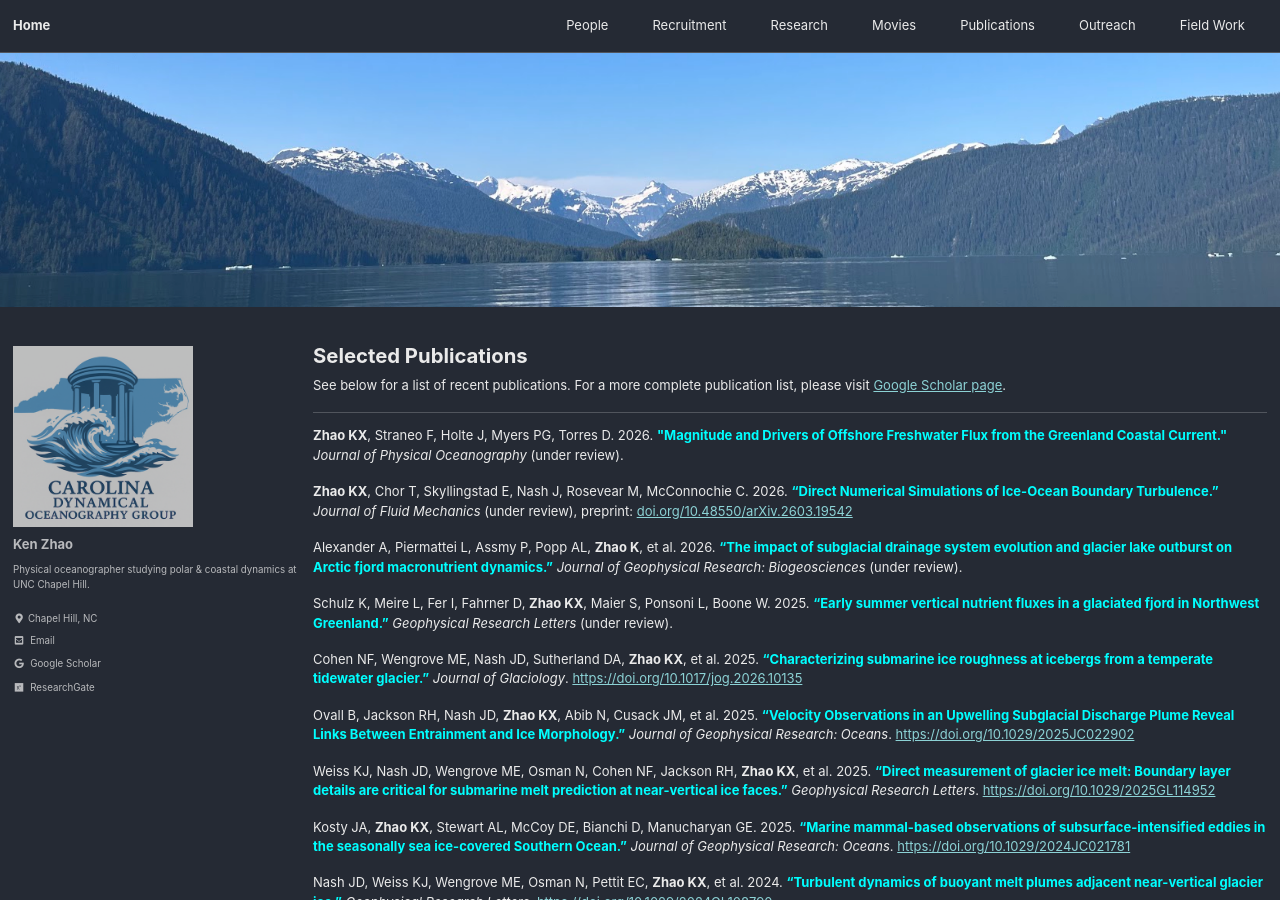
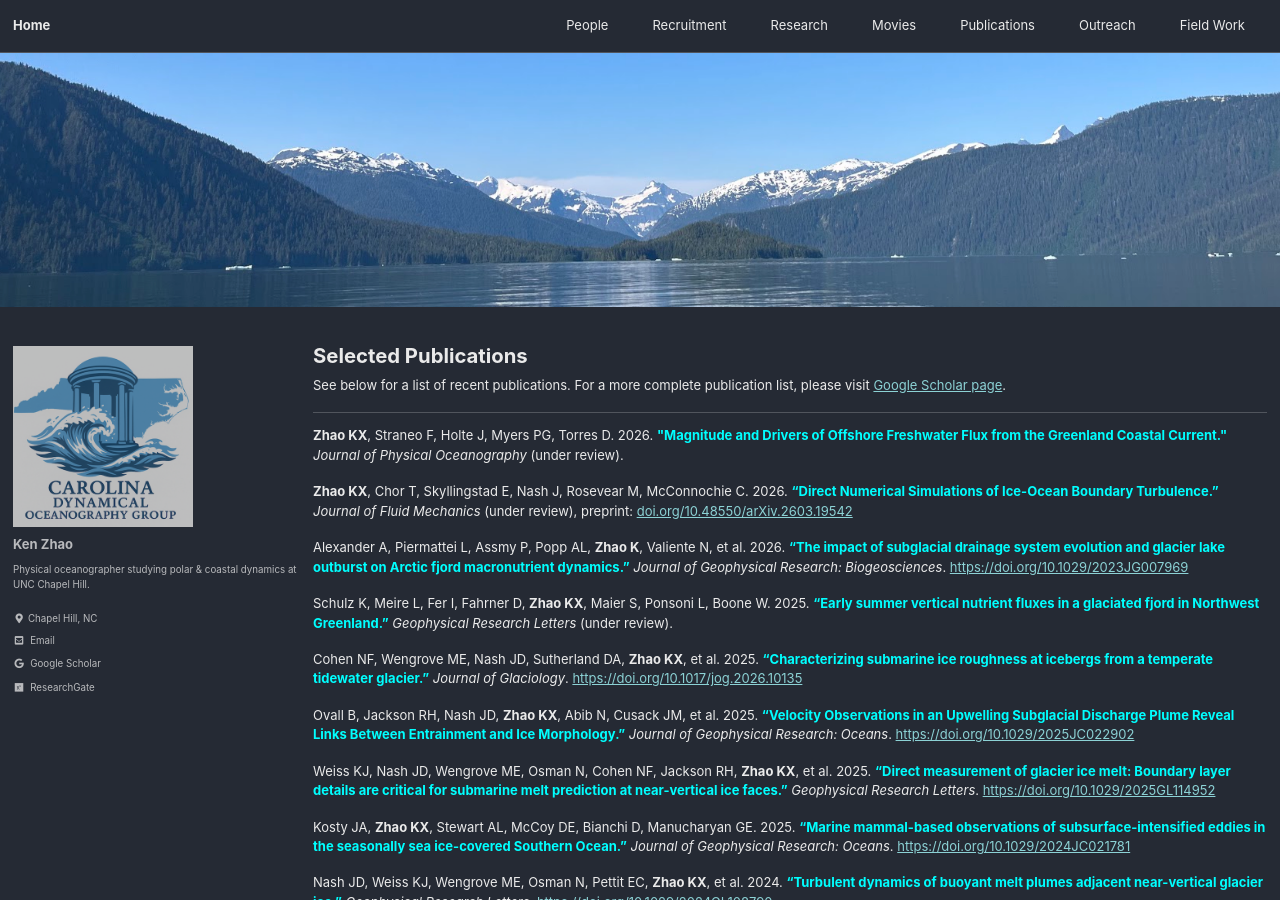
Before and after one commit to unc-ocean-dynamics/unc-ocean-dynamics.github.io, a Jekyll site: the page built from _pages/publications.md, in a window 1280 px wide and 900 px high. Built offline with Jekyll 4.4.1, drawn with Linux system fonts in a browser that asks for light colours; cached includes are drawn as plain includes.

Commit message:
Alexander et al. 2026 published (JGR Biogeosciences)

```diff
--- a/_includes/pubpage.html
+++ b/_includes/pubpage.html
@@ -13,9 +13,9 @@
 </div>
 
 <div id="ref-alexander.ea2026" class="csl-entry" role="doc-biblioentry">
-<p>Alexander A, Piermattei L, Assmy P, Popp AL, <b>Zhao K</b>, et al. 2026.
+<p>Alexander A, Piermattei L, Assmy P, Popp AL, <b>Zhao K</b>, Valiente N, et al. 2026.
 <span><b><font color="#00FFFF">&ldquo;The impact of subglacial drainage system evolution and glacier lake outburst on Arctic fjord macronutrient dynamics.&rdquo;</font></b></span>
-<em>Journal of Geophysical Research: Biogeosciences</em> (under review).</p>
+<em>Journal of Geophysical Research: Biogeosciences</em>. <a href="https://doi.org/10.1029/2023JG007969">https://doi.org/10.1029/2023JG007969</a></p>
 </div>
 
 <div id="ref-schulz.ea2025" class="csl-entry" role="doc-biblioentry">
```
Also changed, not shown: 1 other file.
